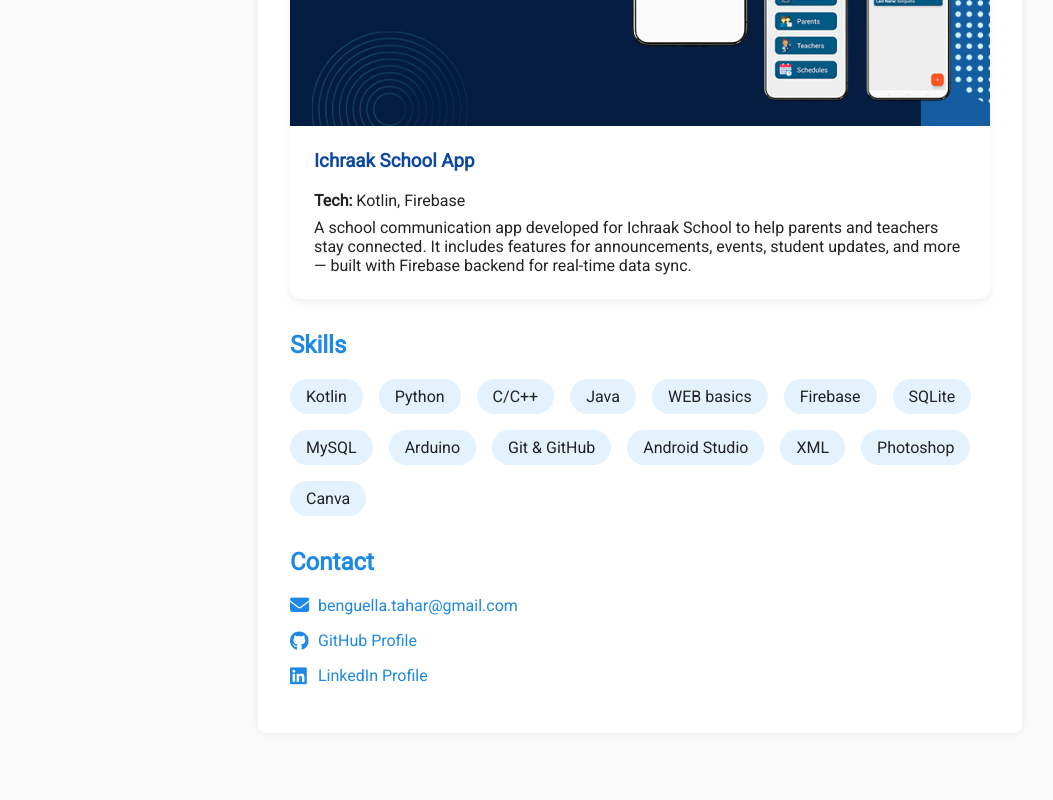
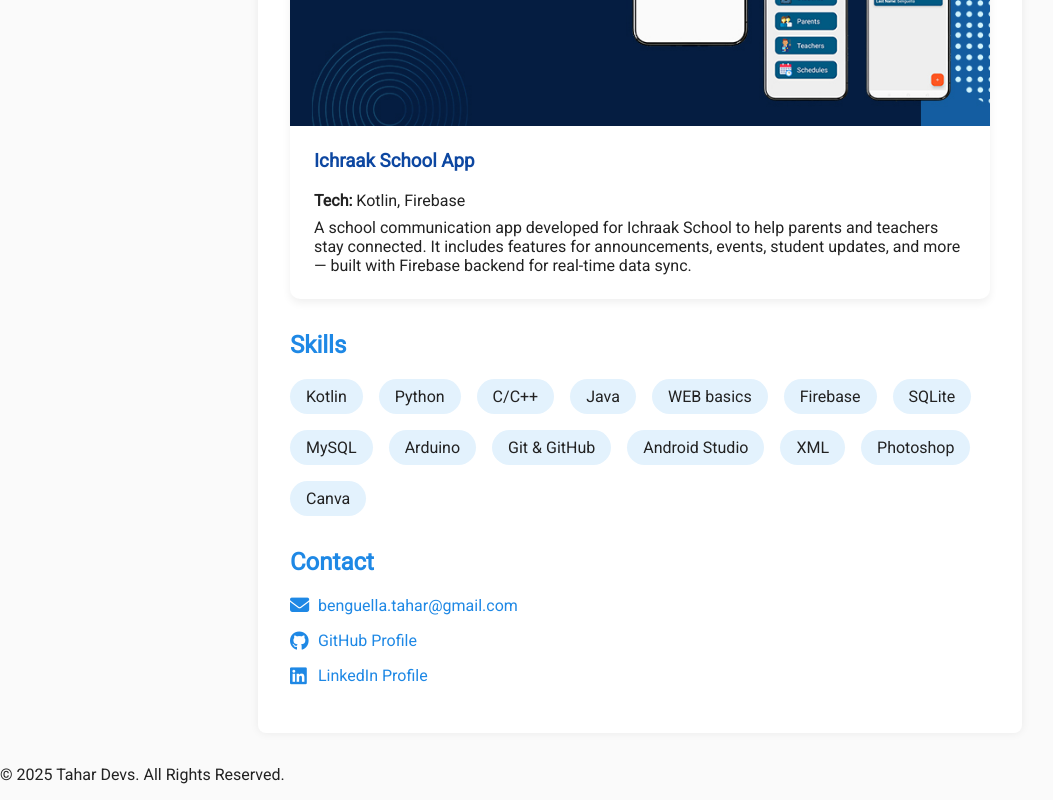
Before and after one commit to thrbng/thrbng.github.io, a plain HTML site: page index.html in a window 1280 px wide. Shown: the part 1370-2170 px from the top of the page, without its empty margins (0-1053 px from the left). Before the commit the page ends 2135 px from the top, so only its background shows below. Drawn offline with Linux system fonts and the light colour scheme.

Commit message:
Update index.html

```diff
--- a/index.html
+++ b/index.html
@@ -272,5 +272,10 @@
       </ul>
     </section>
   </main>
+
+  <footer>
+    <p>&copy; 2025 Tahar Devs. All Rights Reserved.</p>
+  </footer>
+
 </body>
 </html>
```
